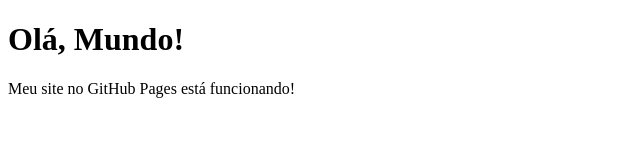
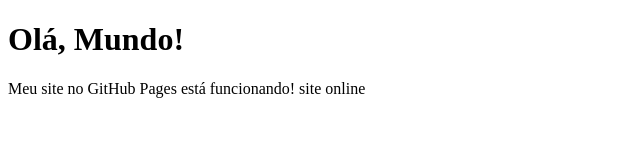
Before and after one commit to djalmirsantana/Texte, a plain HTML site: page index.html in a window 1280 px wide. Shown: the full height of the page, 0-640 px from the left. Drawn offline with Linux system fonts and the light colour scheme.

Commit message:
Fix paragraph content in index.html

```diff
--- a/index.html
+++ b/index.html
@@ -6,6 +6,7 @@
 </head>
 <body>
     <h1>Olá, Mundo!</h1>
-    <p>Meu site no GitHub Pages está funcionando!</p>
+    <p>Meu site no GitHub Pages está funcionando!
+     site online</p>
 </body>
 </html>
```
